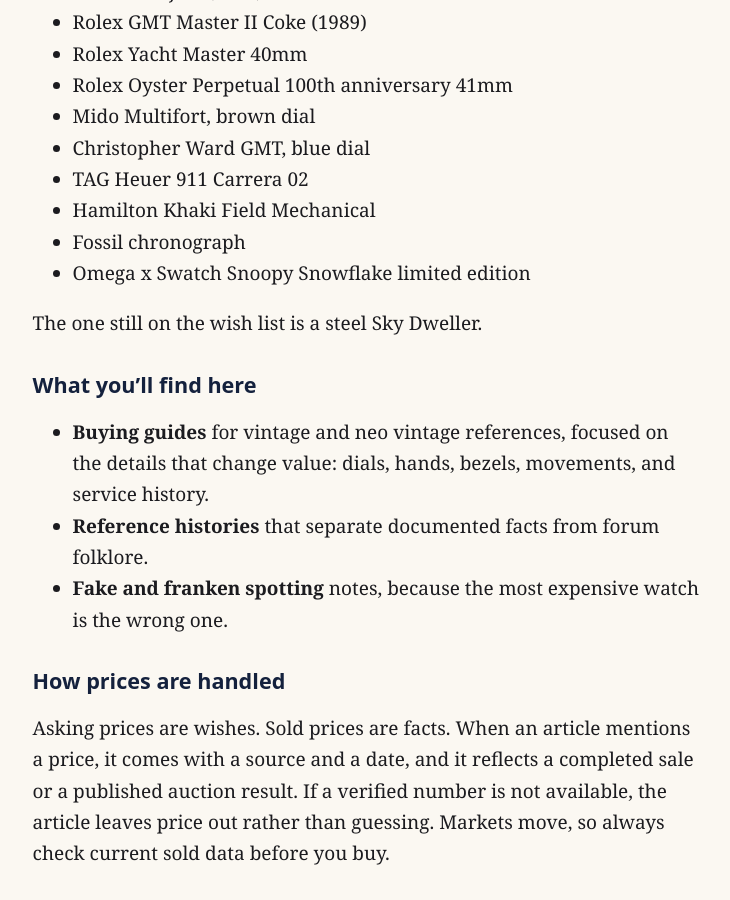
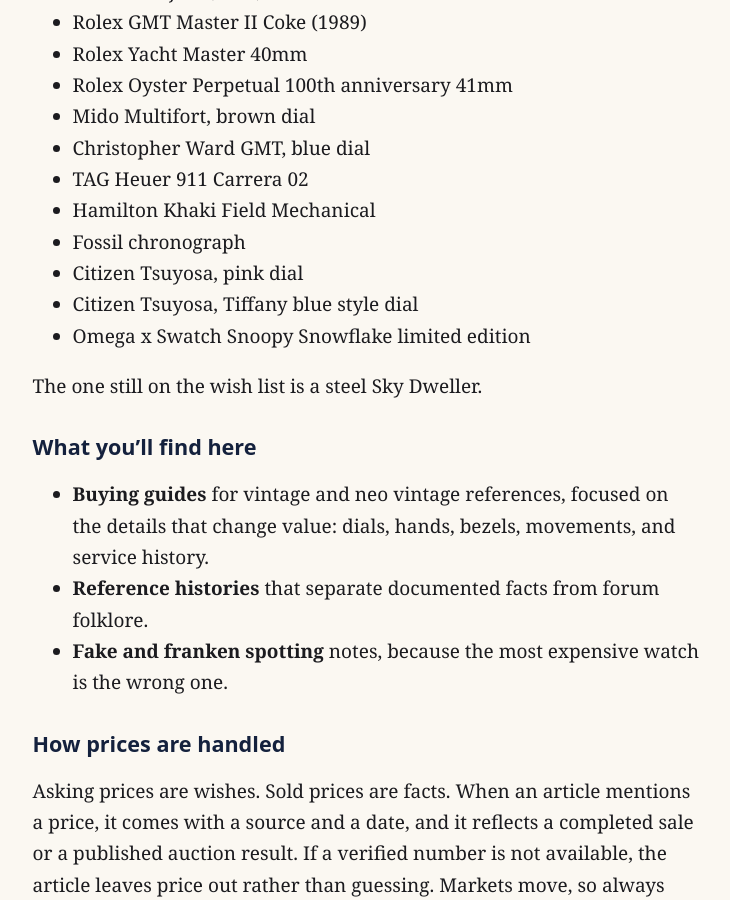
Before and after one commit to williec677/williec677.github.io, a Jekyll site: the page built from about.md, in a window 1280 px wide and 900 px high, scrolled down 345 px. Shown: the whole window, without its empty margins (273-1003 px from the left). Built offline with Jekyll 4.4.1, drawn with Linux system fonts in a browser that asks for light colours.

Commit message:
About: add Will's two Citizen Tsuyosa watches (pink dial, Tiffany blue style dial) to the collection list

```diff
--- a/about.md
+++ b/about.md
@@ -18,6 +18,8 @@ I'm Will, a collector with five Rolexes in the box and a soft spot for great wat
 * TAG Heuer 911 Carrera 02
 * Hamilton Khaki Field Mechanical
 * Fossil chronograph
+* Citizen Tsuyosa, pink dial
+* Citizen Tsuyosa, Tiffany blue style dial
 * Omega x Swatch Snoopy Snowflake limited edition
 
 The one still on the wish list is a steel Sky Dweller.
```
